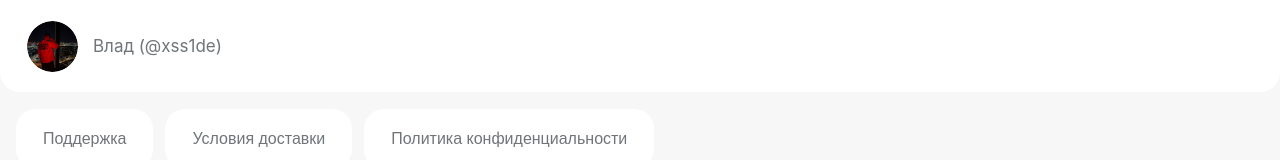
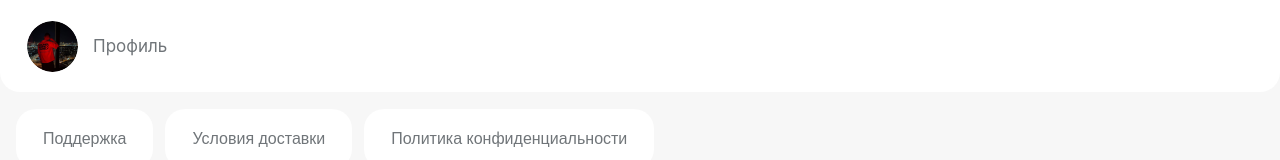
Before and after one commit to SWYDK/market, a React (Vite) app: page /profile in a window 1280 px wide. Shown: the top 160 px of the page. Built offline with nearby package versions, Linux system fonts and the light colour scheme.

Commit message:
Update ProfileNavbar.jsx

```diff
--- a/src/components/ProfileNavbar/ProfileNavbar.jsx
+++ b/src/components/ProfileNavbar/ProfileNavbar.jsx
@@ -1,29 +1,41 @@
-import React, { useState } from 'react';
+import React, { useEffect, useState } from 'react';
+import './ProfileNavbar.css';
 import profileimg from '../../assets/profile.png';
-import './ProfileNavbar.css';
 
 const ProfileNavbar = () => {
+  const [user, setUser] = useState(null);
 
+  useEffect(() => {
+    const tg = window.Telegram?.WebApp;
+    if (tg?.initDataUnsafe?.user) {
+      setUser(tg.initDataUnsafe.user);
+    }
+  }, []);
 
   return (
     <>
       <div className="profile-navbar">
-        <img src={profileimg} alt="Photo" className='profileimg' />
-        <h2 className='profiletext'>Влад (@xss1de)</h2>
+        <img
+          src={user?.photo_url || profileimg}
+          alt="Photo"
+          className="profileimg"
+        />
+        <h2 className="profiletext">
+          {user ? `${user.first_name || ''} (@${user.username || ''})` : 'Профиль'}
+        </h2>
       </div>
-    <div className="link-wrapper">
-      <div className="link">
-        <a href=""><button className="link-btn">Поддержка</button></a>
-        <a href=""><button className="link-btn">Условия доставки</button></a>
-        <a href=""><button className="link-btn">Политика конфиденциальности</button></a>
+
+      <div className="link-wrapper">
+        <div className="link">
+          <a href="#"><button className="link-btn">Поддержка</button></a>
+          <a href="#"><button className="link-btn">Условия доставки</button></a>
+          <a href="#"><button className="link-btn">Политика конфиденциальности</button></a>
+        </div>
       </div>
-    </div>
-    <h3 className='order-main-title'>Мои заказы:</h3>
-  </>
+
+      <h3 className="order-main-title">Мои заказы:</h3>
+    </>
   );
 };
 
-
-
-
 export default ProfileNavbar;
```
